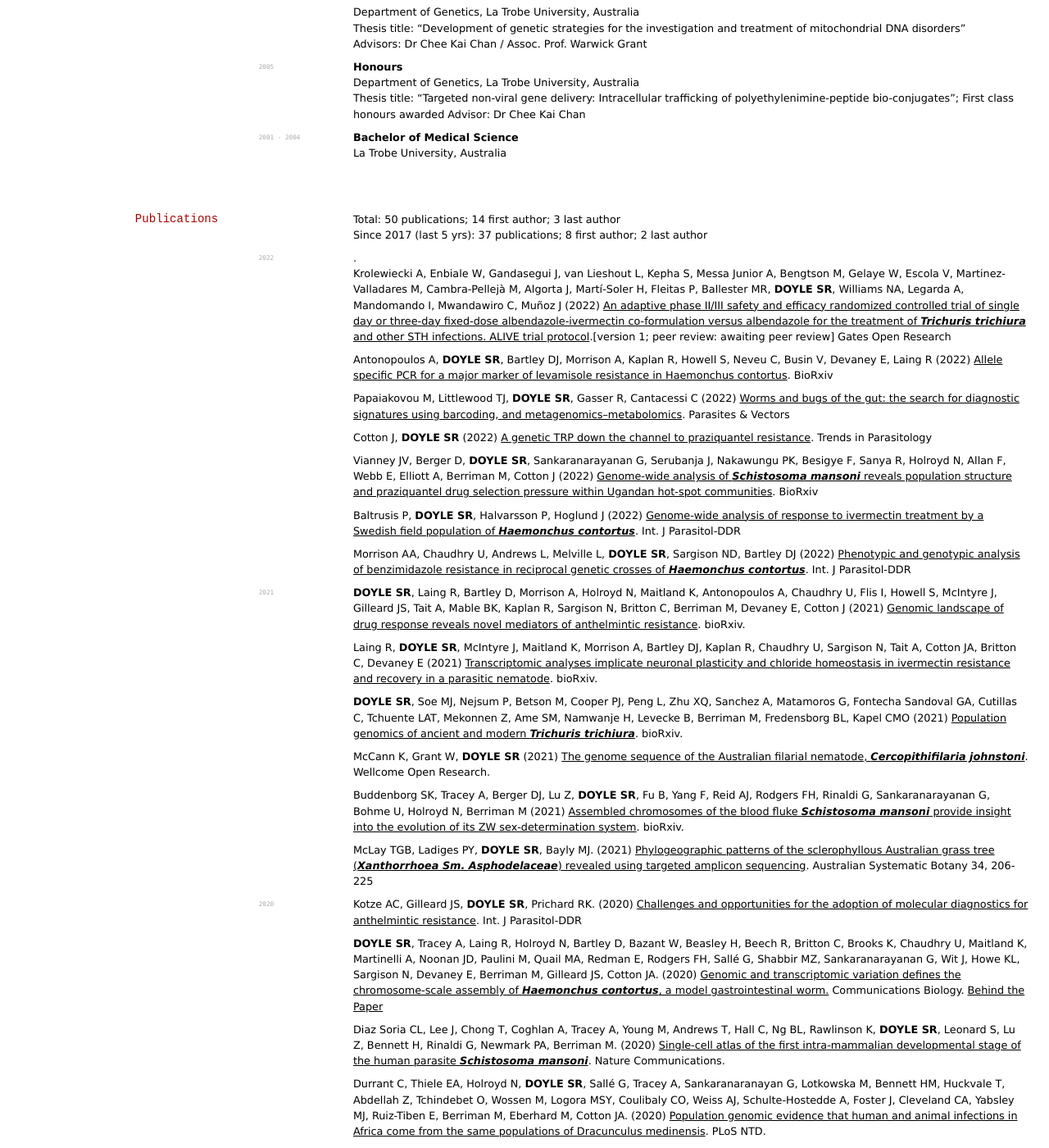
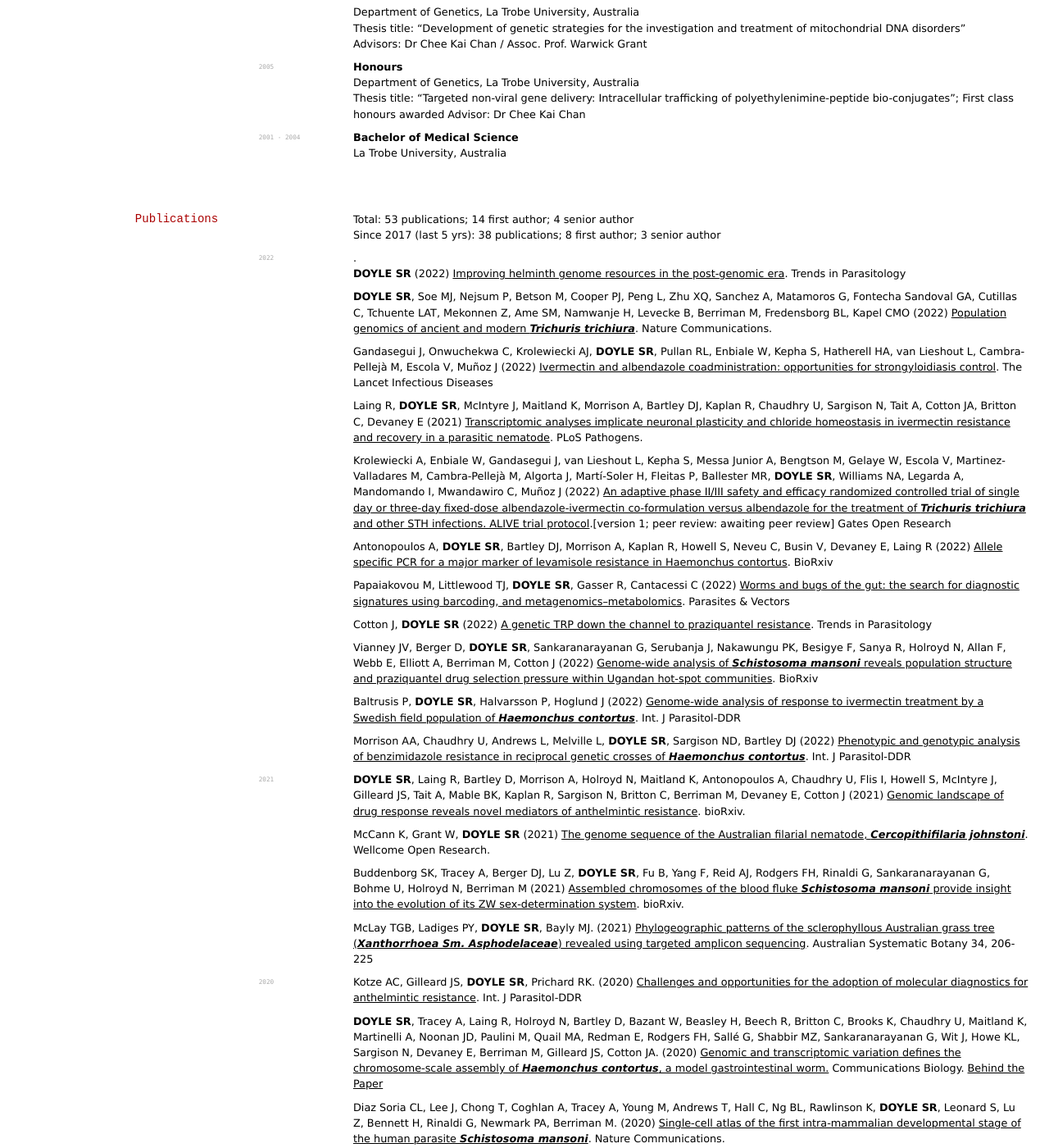
Before and after one commit to elipapa/markdown-cv, a Jekyll site: the page built from index.md, in a window 1280 px wide and 1400 px high, scrolled down 513 px. Shown: the whole window at 82% size. Built offline with Jekyll 4.4.1, drawn with Linux system fonts in a browser that asks for light colours.

Commit message:
adding new papers

```diff
--- a/index.md
+++ b/index.md
@@ -59,14 +59,21 @@ La Trobe University, Australia
 
 
 ## Publications
-Total: 50 publications; 14 first author; 3 last author
-Since 2017 (last 5 yrs): 37 publications; 8 first author; 2 last author
+Total: 53 publications; 14 first author; 4 senior author
+Since 2017 (last 5 yrs): 38 publications; 8 first author; 3 senior author
 
 `2022`.
+**DOYLE SR** (2022) [Improving helminth genome resources in the post-genomic era](https://doi.org/10.1016/j.pt.2022.06.002). Trends in Parasitology
+
+**DOYLE SR**, Soe MJ, Nejsum P, Betson M, Cooper PJ, Peng L, Zhu XQ, Sanchez A, Matamoros G, Fontecha Sandoval GA, Cutillas C, Tchuente LAT, Mekonnen Z, Ame SM, Namwanje H, Levecke B, Berriman M, Fredensborg BL, Kapel CMO (2022) [Population genomics of ancient and modern *Trichuris trichiura*](https://doi.org/10.1101/2021.10.21.464505). Nature Communications.
+
+Gandasegui J, Onwuchekwa C, Krolewiecki AJ, **DOYLE SR**, Pullan RL, Enbiale W, Kepha S, Hatherell HA, van Lieshout L, Cambra-Pellejà M, Escola V, Muñoz J (2022) [Ivermectin and albendazole coadministration: opportunities for strongyloidiasis control](https://doi.org/10.1016/S1473-3099(22)00369-3). The Lancet Infectious Diseases
+
+Laing R, **DOYLE SR**, McIntyre J, Maitland K, Morrison A, Bartley DJ, Kaplan R, Chaudhry U, Sargison N, Tait A, Cotton JA, Britton C, Devaney E (2021) [Transcriptomic analyses implicate neuronal plasticity and chloride homeostasis in ivermectin resistance and recovery in a parasitic nematode](https://doi.org/10.1371/journal.ppat.1010545). PLoS Pathogens.
+
 Krolewiecki A, Enbiale W, Gandasegui J, van Lieshout L, Kepha S,  Messa Junior A, Bengtson M, Gelaye W, Escola V, Martinez-Valladares M, Cambra-Pellejà M, Algorta J, Martí-Soler H, Fleitas P, Ballester MR, **DOYLE SR**,  Williams NA,  Legarda A, Mandomando I, Mwandawiro C, Muñoz J (2022) [An adaptive phase II/III safety and efficacy randomized controlled trial of single day or three-day fixed-dose albendazole-ivermectin co-formulation versus albendazole for the treatment of *Trichuris trichiura* and other STH infections. ALIVE trial protocol](https://doi.org/10.12688/gatesopenres.13615.1).[version 1; peer review: awaiting peer review] Gates Open Research
 
 Antonopoulos A, **DOYLE SR**, Bartley DJ, Morrison A, Kaplan R, Howell S, Neveu C, Busin V, Devaney E, Laing R (2022) [Allele specific PCR for a major marker of levamisole resistance in <i>Haemonchus contortus</i>](https://doi.org/10.1101/2022.04.08.487639). BioRxiv
-
 
 Papaiakovou M, Littlewood TJ, **DOYLE SR**, Gasser R, Cantacessi C (2022) [Worms and bugs of the gut: the search for diagnostic signatures using barcoding, and metagenomics–metabolomics](https://doi.org/10.1186/s13071-022-05225-7). Parasites & Vectors
 
@@ -80,10 +87,6 @@ Morrison AA, Chaudhry U, Andrews L, Melville L, **DOYLE SR**, Sargison ND, Bartl
 
 `2021`
 **DOYLE SR**, Laing R, Bartley D, Morrison A, Holroyd N, Maitland K, Antonopoulos A, Chaudhry U, Flis I, Howell S, McIntyre J, Gilleard JS, Tait A, Mable BK, Kaplan R, Sargison N, Britton C, Berriman M, Devaney E, Cotton J (2021) [Genomic landscape of drug response reveals novel mediators of anthelmintic resistance](https://www.biorxiv.org/content/10.1101/2021.11.12.465712v2). bioRxiv.
-
-Laing R, **DOYLE SR**, McIntyre J, Maitland K, Morrison A, Bartley DJ, Kaplan R, Chaudhry U, Sargison N, Tait A, Cotton JA, Britton C, Devaney E (2021) [Transcriptomic analyses implicate neuronal plasticity and chloride homeostasis in ivermectin resistance and recovery in a parasitic nematode](https://www.biorxiv.org/content/10.1101/2021.11.12.468372v2). bioRxiv.
-
-**DOYLE SR**, Soe MJ, Nejsum P, Betson M, Cooper PJ, Peng L, Zhu XQ, Sanchez A, Matamoros G, Fontecha Sandoval GA, Cutillas C, Tchuente LAT, Mekonnen Z, Ame SM, Namwanje H, Levecke B, Berriman M, Fredensborg BL, Kapel CMO (2021) [Population genomics of ancient and modern *Trichuris trichiura*](https://doi.org/10.1101/2021.10.21.464505). bioRxiv.
 
 McCann K, Grant W, **DOYLE SR** (2021) [The genome sequence of the Australian filarial nematode, *Cercopithifilaria johnstoni*](https://doi.org/10.12688/wellcomeopenres.17258.1 ). Wellcome Open Research.
 
```
Also changed, not shown: other parts of index.md (+1 -1 lines).
